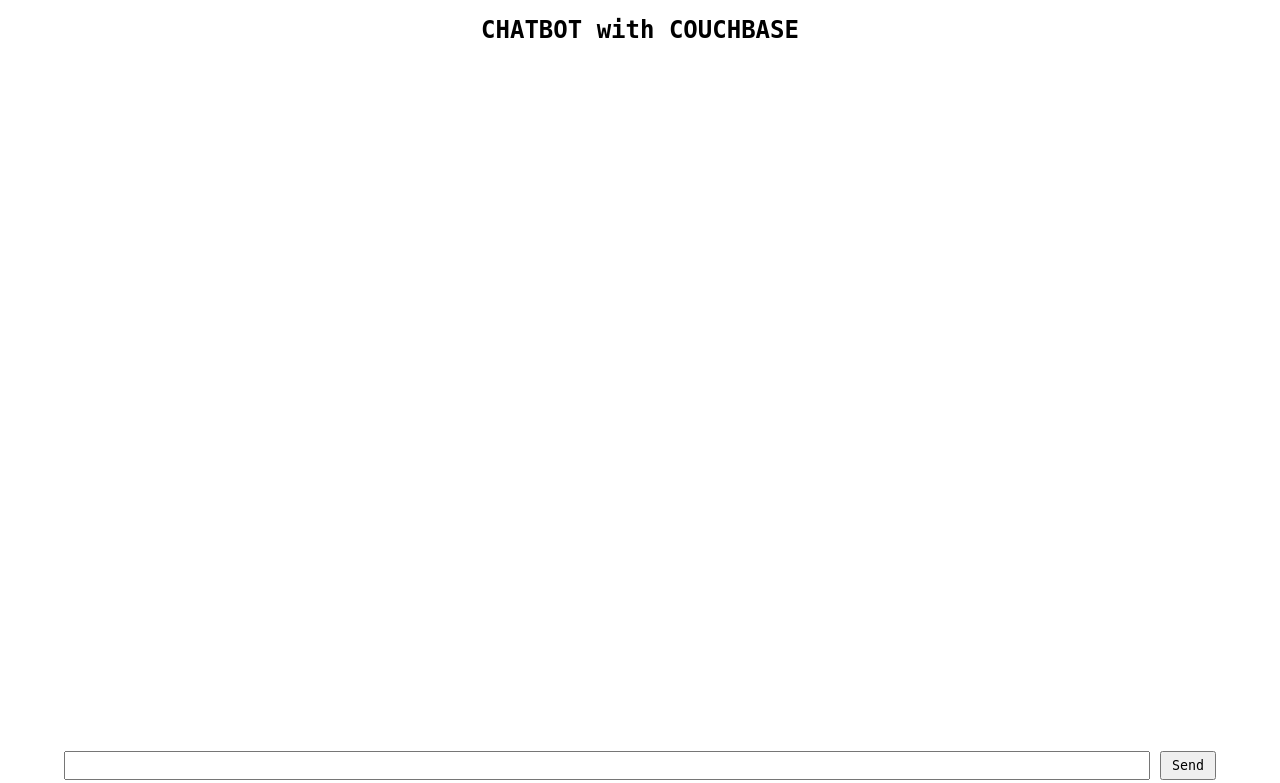
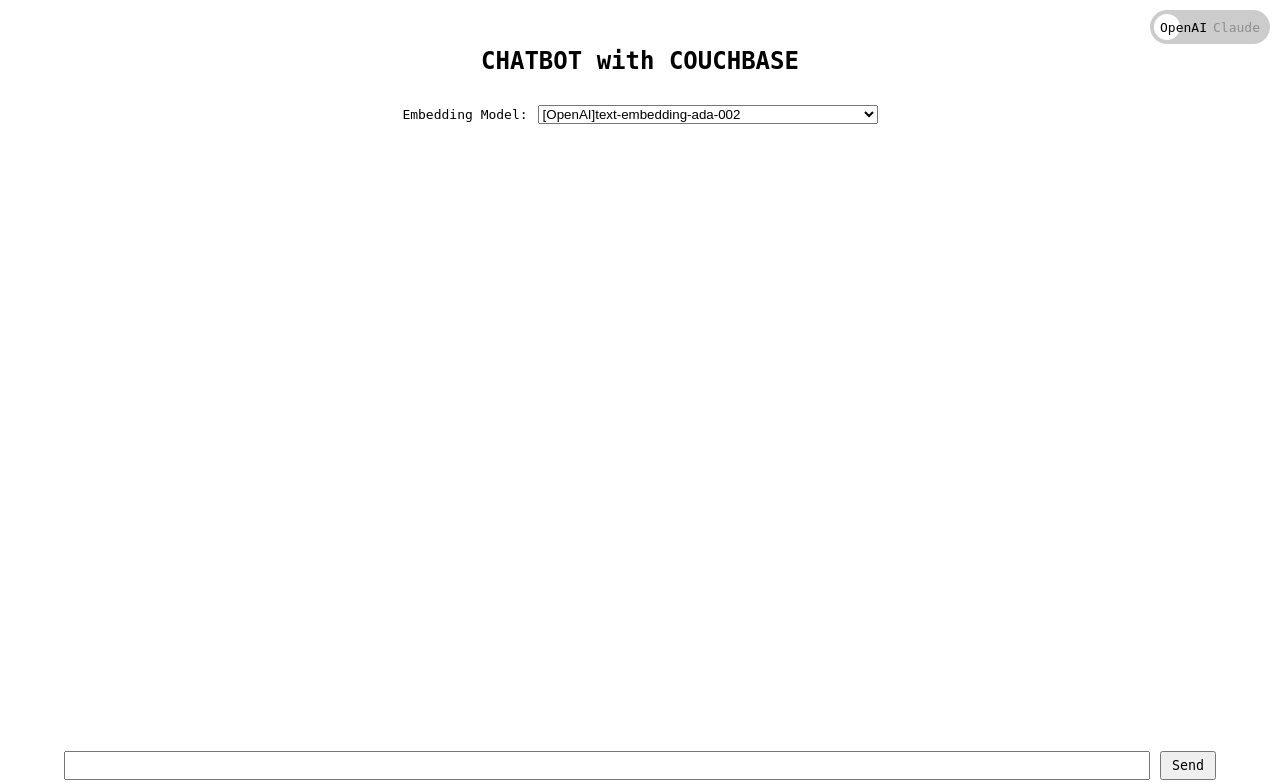
Before and after one commit to sillyjason/chatbot-cb-2, a Flask app: page / in a window 1280 px wide. Shown: the top 783 px of the page. Run offline with Flask 3, Linux system fonts and the light colour scheme; parts of the project's set-up code (start-up, migrations or seed data) failed here and were passed over; some libraries are stand-ins or nearby versions.

Commit message:
added embedding mobel and chat model selection

```diff
--- a/app.py
+++ b/app.py
@@ -1,4 +1,4 @@
-from flask import Flask, render_template
+from flask import Flask, render_template, request, jsonify
 from flask_socketio import SocketIO, emit
 from langchain.memory import ChatMessageHistory
 from langchain_openai import ChatOpenAI
@@ -17,12 +17,16 @@ from couchbase.vector_search import VectorQuery, VectorSearch
 import couchbase.search as search
 from couchbase.options import SearchOptions
 from langchain_core.documents import Document
+from langchain_anthropic import ChatAnthropic
+from langchain_community.embeddings import HuggingFaceInferenceAPIEmbeddings
 
 load_dotenv()
 
 app = Flask(__name__)
 socketio = SocketIO(app)
 
+chat_model_toggle = 1
+embedding_model_toggle = "model1"
 
 # Couchbase connection setup
 pa = PasswordAuthenticator(os.getenv("CB_USERNAME"), os.getenv("CB_PASSWORD"))
@@ -34,18 +38,21 @@ search_index = os.getenv("CB_VECTOR_INDEX_NAME")
 
 # OpenAI chat setup
 demo_ephemeral_chat_history = ChatMessageHistory()
-chat = ChatOpenAI(model="gpt-3.5-turbo-1106", temperature=0.1)
-client = OpenAI()
-embeddings = OpenAIEmbeddings()
-prompt = ChatPromptTemplate.from_template("""Answer the following question incorporating the following context:
+chat_openai = ChatOpenAI(model="gpt-3.5-turbo-1106", temperature=0.9)
+chat_claude = ChatAnthropic(temperature=0.9, api_key=os.getenv('ANTHROPIC_API_KEY'), model_name="claude-3-opus-20240229")
+client_openai = OpenAI()
+hf_embeddings = HuggingFaceInferenceAPIEmbeddings(
+    api_key=os.getenv("HUGGING_FACE_API_KEY"), model_name="sentence-transformers/all-MiniLM-l6-v2"
+)
+prompt_openai = ChatPromptTemplate.from_template("""Answer the following question incorporating the following context:
+
+
 
 <context>
 {context}
 </context>
 
 Question: {input}""")
-
-document_chain = create_stuff_documents_chain(chat, prompt)
 
 query_transform_prompt = ChatPromptTemplate.from_messages(
     [
@@ -57,16 +64,32 @@ query_transform_prompt = ChatPromptTemplate.from_messages(
     ]
 )
 
-query_transformation_chain = query_transform_prompt | chat
-
-
 @app.route('/')
 def index():
     return render_template('index.html')
 
+@app.route('/update_chat_model_toggle', methods=['POST'])
+def update_chat_model_toggle():
+    global chat_model_toggle
+    chat_model_toggle = request.json['value']
+    return jsonify(success=True)
+
+@app.route('/update_embedding_model_toggle', methods=['POST'])
+def update_embedding_model_toggle():
+    global embedding_model_toggle
+    embedding_model_toggle = request.json['selectedModel']
+    return jsonify(success=True)
 
 @socketio.on('message')
 def handle_message(msg):
+
+    print("current chat model toggle: ", chat_model_toggle)
+
+    if chat_model_toggle == 1:
+        chat_model = chat_openai
+    else:
+        chat_model = chat_claude
+
     demo_ephemeral_chat_history.add_user_message(msg)
 
     #0. setup variables
@@ -74,17 +97,27 @@ def handle_message(msg):
     timestamp = int(time.time())
 
     #1. incorporating the chat history together with the new questions to generate an independent prompt
+    query_transformation_chain = query_transform_prompt | chat_model
     new_query = query_transformation_chain.invoke({"messages": demo_ephemeral_chat_history.messages}).content
 
     #2. turn it into an embedding
-    vector = client.embeddings.create(input = [new_query], model="text-embedding-ada-002").data[0].embedding
+    if embedding_model_toggle == "model1":
+        vector = client_openai.embeddings.create(input = [new_query], model="text-embedding-ada-002").data[0].embedding
+    else:
+        vector = hf_embeddings.embed_query(new_query)
 
     #3. using Couchbase SDK
-
     key_context_field = os.getenv("KEY_CONTEXT_FIELD")
 
+    if embedding_model_toggle == "model1":
+        embedding_field = 'embedding'
+    else:
+        embedding_field = "embedding_hugging_face"
+
+    print("embedding field: ", embedding_field)
+
     search_req = search.SearchRequest.create(search.MatchNoneQuery()).with_vector_search(
-    VectorSearch.from_vector_query(VectorQuery(os.getenv("EMBEDDING_FIELD"), vector, num_candidates=3)))
+    VectorSearch.from_vector_query(VectorQuery(embedding_field, vector, num_candidates=3)))
     result = scope.search(search_index, search_req, SearchOptions(limit=13,fields=[key_context_field, "source"]))
 
     #4. parsing the results
@@ -95,13 +128,16 @@ def handle_message(msg):
     for row in result.rows():
         ids.append(row.id)
 
-        print('ROW DATA: ', row)
-
         additional_context += row.fields[key_context_field] + "\n"
         documents.append(row.fields)
 
     #5. streaming
-    for chunk in document_chain.stream({"input": new_query, "context": [Document(page_content=additional_context)] }):
+    document_chain = create_stuff_documents_chain(chat_model, prompt_openai)
+
+    for chunk in document_chain.stream({
+        "input": new_query,
+        "context": [Document(page_content=additional_context)]
+    }):
         message_string += chunk
 
         emit('message', {
--- a/templates/index.html
+++ b/templates/index.html
@@ -6,6 +6,82 @@
     <script src="https://cdnjs.cloudflare.com/ajax/libs/socket.io/4.7.5/socket.io.js"></script>
     <script src="https://ajax.googleapis.com/ajax/libs/jquery/3.3.1/jquery.min.js"></script>
     <style>
+        #embedding_model_selection {
+            padding: 10px;
+            display: flex;
+            align-items: center;
+        }
+        #model-selection {
+            margin-left: 10px;
+        }
+        .switch {
+            position: relative;
+            display: inline-block;
+            width: 120px;
+            height: 34px;
+        }
+        .switch input {
+            opacity: 0;
+            width: 0;
+            height: 0;
+        }
+        .slider {
+            position: absolute;
+            cursor: pointer;
+            top: 0;
+            left: 0;
+            right: 0;
+            bottom: 0;
+            background-color: #ccc;
+            transition: .4s;
+        }
+        .slider:before {
+            position: absolute;
+            content: "";
+            height: 26px;
+            width: 26px;
+            left: 4px;
+            bottom: 4px;
+            background-color: white;
+            transition: .4s;
+        }
+        input:checked + .slider {
+            background-color: #2196F3;
+        }
+        input:checked + .slider:before {
+            transform: translateX(86px);
+        }
+        .slider.round {
+            border-radius: 34px;
+        }
+        .slider.round:before {
+            border-radius: 50%;
+        }
+        .label-left, .label-right {
+            position: absolute;
+            top: 50%;
+            transform: translateY(-50%);
+            transition: .4s;
+            opacity: 0.3;
+        }
+        .label-left {
+            left: 10px;
+        }
+        .label-right {
+            right: 10px;
+        }
+        input:checked + .slider .label-left {
+            opacity: 0.3;
+        }
+        input:checked + .slider .label-right {
+            opacity: 1;
+        }
+        input:not(:checked) + .slider .label-left {
+            opacity: 1;
+        }
+        input:not(:checked) + .slider .label-right {
+            opacity: 0.3;
+        }
         body {
             display: flex;
             flex-direction: column;
@@ -27,9 +103,12 @@
             height: calc(100% - 100px);
             overflow-y: scroll;
             padding: 10px;
-            left: 5%;
-            right: 5%;
-            width: 90%;
+            left: 3%;
+            right: 3%;
+            width: 94%;
+            bottom: 50px;
+            max-height: calc(100vh - 200px); /* Adjust this value as needed */
+            overflow-y: auto;
         }
 
         .user-message {
@@ -100,6 +179,22 @@
 </head>
 <body>
     <div id="header">CHATBOT with COUCHBASE</div>
+    <div style="position: absolute; top: 10px; right: 10px;">
+        <label class="switch">
+            <input type="checkbox" id="toggle">
+            <span class="slider round">
+                <span class="label-left">OpenAI</span>
+                <span class="label-right">Claude</span>
+            </span>
+        </label>
+    </div>
+    <div id="embedding_model_selection">
+        <span>Embedding Model:</span>
+        <select id="model-selection" onchange="handleModelChange(event)">
+            <option value="model1" selected>[OpenAI]text-embedding-ada-002</option>
+            <option value="model2">[HuggingFace]sentence-transformers/all-MiniLM-l6-v2</option>
+        </select>
+    </div>
     <div id="chatbox"> </div>
     <div id="message-container">
         <input id="message" type="text" onkeydown="if(event.keyCode===13) document.getElementById('send').click()"> <!-- Updated -->
@@ -148,5 +243,37 @@
             $('#chatbox').scrollTop($('#chatbox')[0].scrollHeight);
         });
     </script>
+    <script>
+        $(document).ready(function() {
+            $('#toggle').change(function() {
+                var value = $(this).is(':checked') ? 2 : 1;
+                $.ajax({
+                    url: '/update_chat_model_toggle',
+                    type: 'POST',
+                    data: JSON.stringify({ 'value': value }),
+                    contentType: 'application/json',
+                    success: function(response) {
+                        console.log(response);
+                    }
+                });
+            });
+        });
+    </script>
+     <script>
+        function handleModelChange(event) {
+            var selectedModel = event.target.value;
+            // Here you would typically make an AJAX request to your server-side Python code
+            console.log("Selected model: " + selectedModel);
+            $.ajax({
+                    url: '/update_embedding_model_toggle',
+                    type: 'POST',
+                    data: JSON.stringify({ 'selectedModel': selectedModel }),
+                    contentType: 'application/json',
+                    success: function(response) {
+                        console.log(response);
+                    }
+                });
+        }
+    </script>
 </body>
 </html>
```
